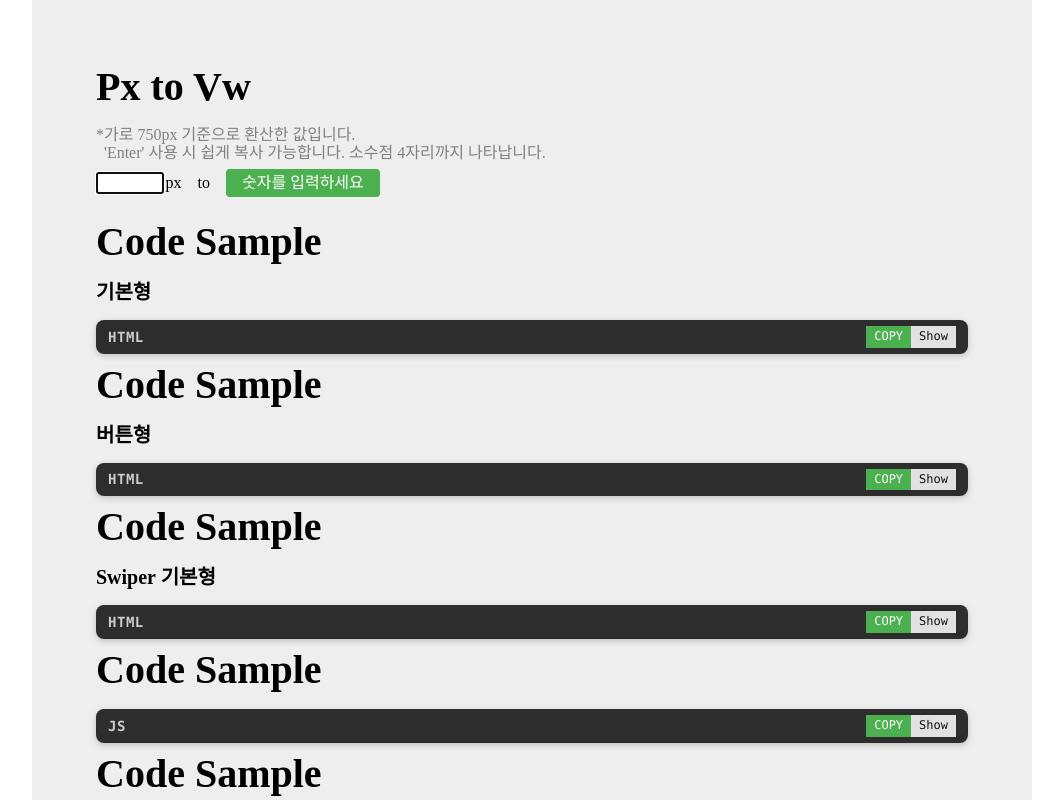
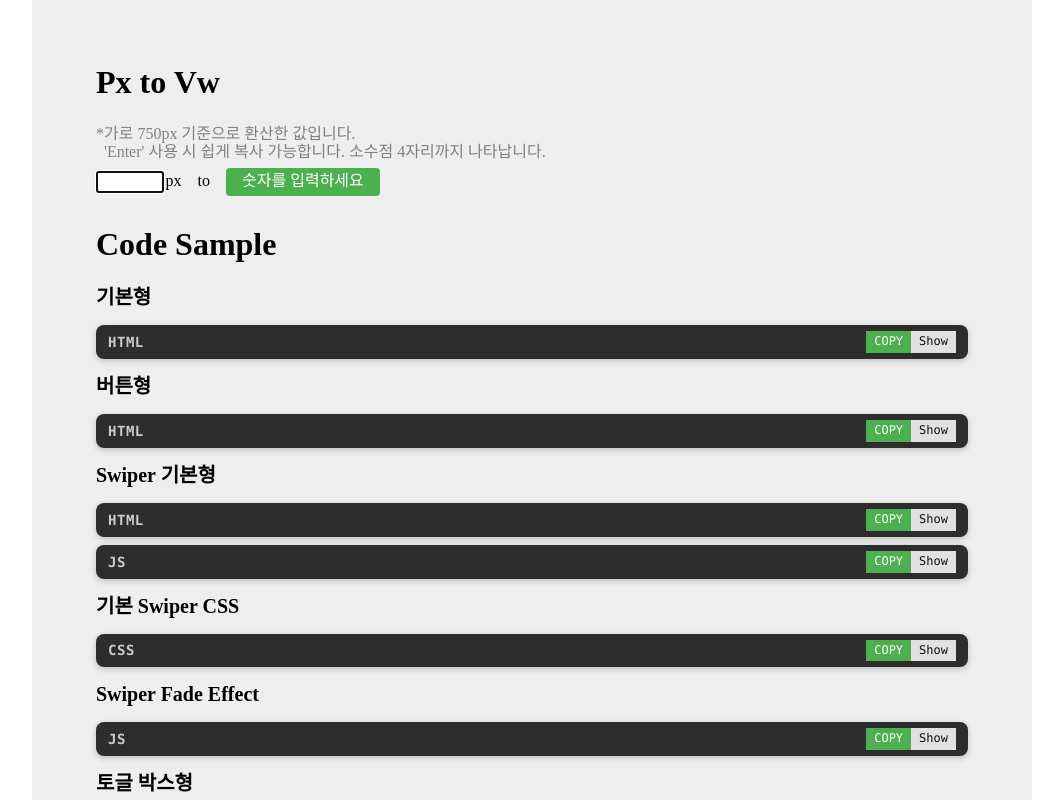
Before and after one commit to sangyeop0529/Px-to-Vw, a React (Vite) app: page / in a window 1280 px wide. Shown: the top 800 px of the page, without its empty margins (108-1171 px from the left). Built offline with nearby package versions, Linux system fonts and the light colour scheme.

Commit message:
error 수정

```diff
--- a/src/App.tsx
+++ b/src/App.tsx
@@ -2,14 +2,16 @@ import CodeCopy from "./components/CodeCopy";
 import PxToVw from "./components/PxToVw";
 import styled from "styled-components";
 import { codeExamples } from "./codes/codeExamples";
+import TitleSec from "./components/Title";
 
 const allExamples = [...Object.values(codeExamples.Sample)];
 
 function App() {
   return (
     <Container>
+      <TitleSec title={"Px to Vw"} />
       <PxToVw />
-
+      <TitleSec title={"Code Sample"} />
       {allExamples.map((example, idx) => (
         <CodeCopy
           key={idx}
--- a/src/components/CodeCopy.tsx
+++ b/src/components/CodeCopy.tsx
@@ -3,7 +3,6 @@ import hljs from "highlight.js";
 import "highlight.js/styles/vs2015.css";
 import styled from "styled-components";
 import { ToastContainer, toast } from "react-toastify";
-import TitleSec from "./Title";
 
 type CodeCopyProps = {
   id: number;
@@ -46,7 +45,6 @@ const CodeCopy = ({ id, title, type, code }: CodeCopyProps) => {
 
   return (
     <Wrapper>
-      <TitleSec title={"Code Sample"} />
       {title && <Title>{title}</Title>}
 
       <div className="code-block">
--- a/src/components/PxToVw.tsx
+++ b/src/components/PxToVw.tsx
@@ -7,7 +7,6 @@ import React, {
 } from "react";
 import { ToastContainer, toast } from "react-toastify";
 import styled from "styled-components";
-import TitleSec from "./Title";
 
 const PxToVw = () => {
   const [input, setInput] = useState<number | "">("");
@@ -51,7 +50,6 @@ const PxToVw = () => {
 
   return (
     <Wrapper>
-      <TitleSec title={"Px to Vw"} />
       <Caution>
         <span>*</span>가로 750px 기준으로 환산한 값입니다. <br />
         'Enter' 사용 시 쉽게 복사 가능합니다. 소수점 4자리까지 나타납니다.
@@ -81,12 +79,7 @@ const PxToVw = () => {
 };
 
 const Wrapper = styled.div`
-  margin-bottom: 1.5rem;
-`;
-const Title = styled.h2`
-  font-weight: bold;
-  font-size: 40px;
-  margin-bottom: 1rem;
+  margin-bottom: 2rem;
 `;
 const Caution = styled.p`
   display: flex;
--- a/src/components/Title.tsx
+++ b/src/components/Title.tsx
@@ -12,6 +12,6 @@ export default TitleSec;
 
 const Title = styled.h2`
   font-weight: bold;
-  font-size: 40px;
-  margin-bottom: 1rem;
+  font-size: 32px;
+  margin-bottom: 1.5rem;
 `;
```
